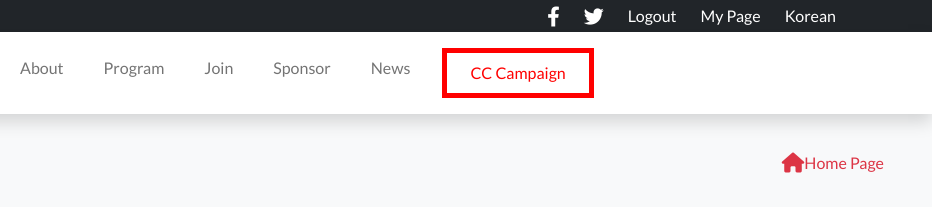
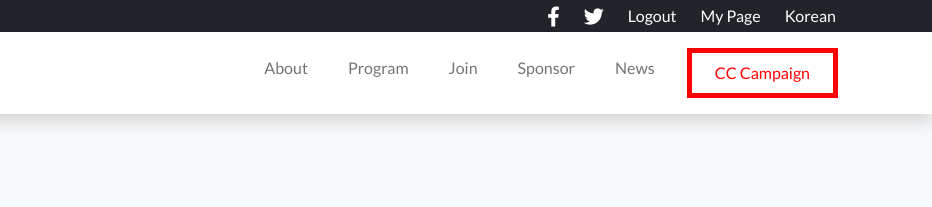
Before and after one commit to DilsherB/OS-conference, a website: page about.html in a window 1280 px wide. Shown: the top 207 px of the page, 348-1280 px from the left. Drawn offline with nearby package versions, Linux system fonts and the light colour scheme.

Commit message:
home icon removed form about page

```diff
--- a/about.html
+++ b/about.html
@@ -34,7 +34,7 @@
                     <span class="toggler-ico"><i class="fa fa-bars fa-lg text-danger" onclick="changeIcon(this)"></i></span>
                 </button>
                 <div class="collapse navbar-collapse justify-content-end" id="collapsibleNavbar">
-                    <ul class="navbar-nav me-auto mb-2 mb-lg-0 nav-height gap-4">
+                    <ul class="navbar-nav ms-auto mb-2 mb-lg-0 nav-height gap-4">
                         <li class="nav-item">
                             <a class="nav-link text-center" id="nav-link"
                                 href="about.html">About
@@ -60,8 +60,6 @@
             </div>
         </nav>
     </section>
-
-    <div class="d-flex justify-content-end mx-5"><a href="index.html" class="text-danger"><i class="fa fa-home fa-lg pt-5 text-danger"></i>Home Page</a></div>
 
     <section class="container bg-light p-5 m-5 row">
         <div class="col-md-2"></div>
```
